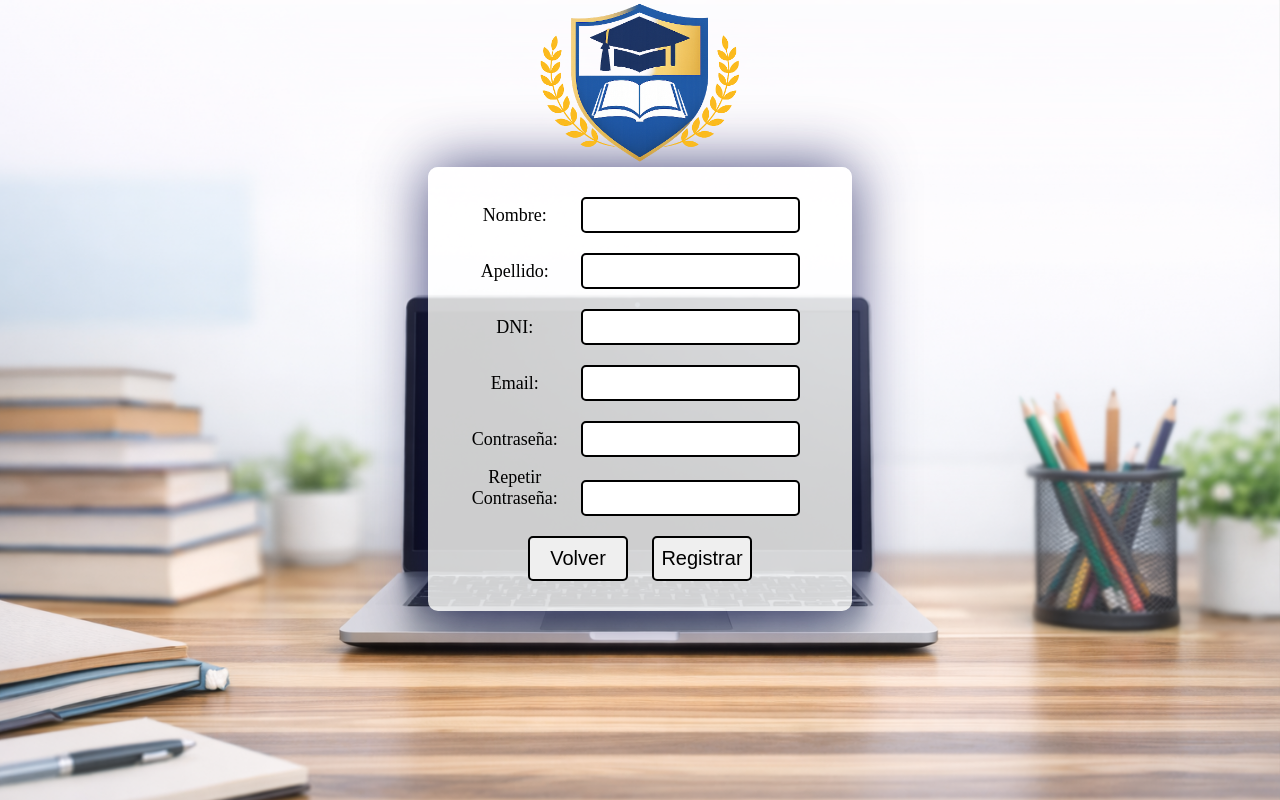
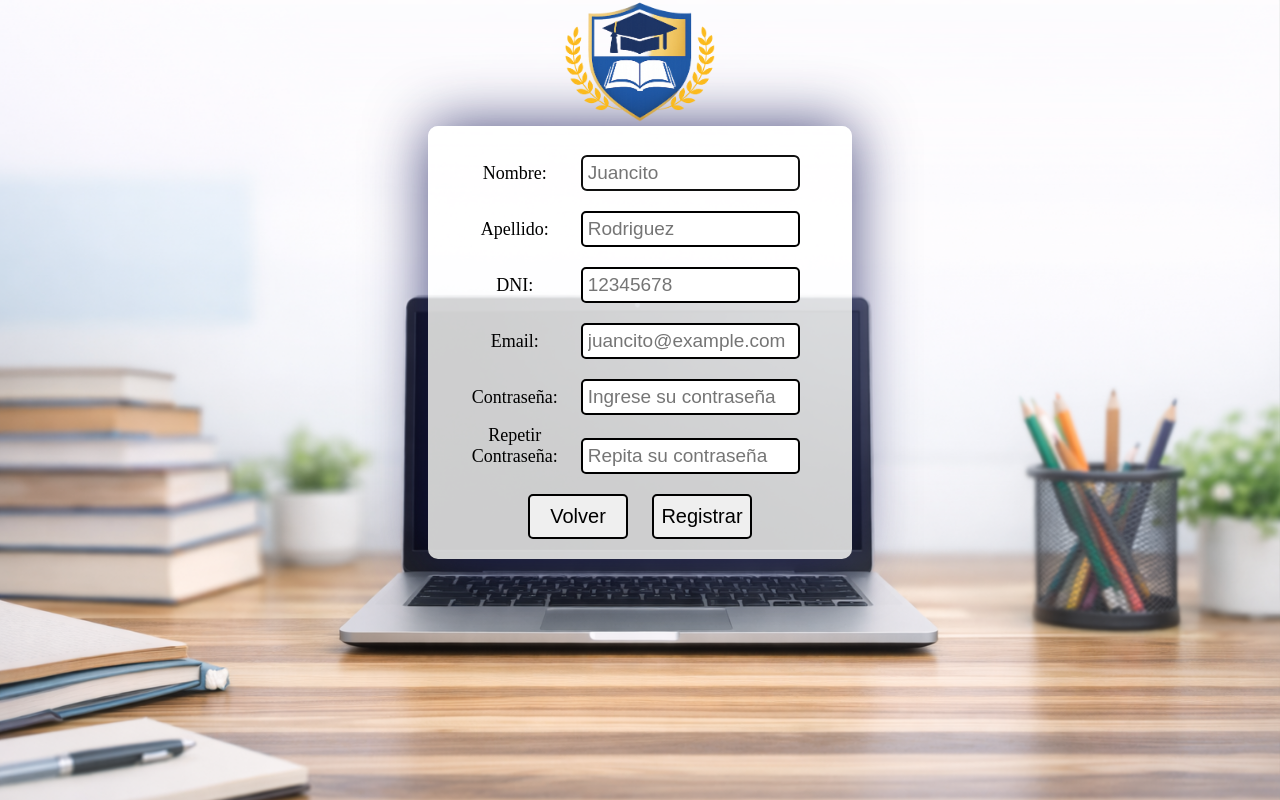
Before and after one commit to Gabriel1406git/Sistema-de-Gestion-Administrativo-Escolar, a PHP site: page /registro.php in a window 1280 px wide. Run offline with PHP 8.4, Linux system fonts and the light colour scheme.

Commit message:
mejore la seguridad del registro para que no se puedan ingresar numeros o caracteres especiales en el nombre y apellido, tambien coloque el mensaje de error dentro de la tarjeta en donde se muetran los formularios

```diff
--- /dev/null
+++ b/cosasquehacer.txt
@@ -0,0 +1,5 @@
+Buenass, pidió mejorar la validaciones al registrarse (que en los nombres no se ingresen números y que en el DNI no se ingresen letras)
+
+También que el recuperar contraseña funcione
+
+Y que la página de docente haga algo
--- a/docente.php
+++ b/docente.php
@@ -3,7 +3,7 @@
 <head>
 <meta charset="UTF-8">
 <meta name="viewport" content="width=device-width, initial-scale=1.0">
-<link rel="stylesheet" href="estilodocente.css">
+<link rel="stylesheet" href="style/estilodocente.css">
 <title>Gestión Docente</title>
 </head>
 <body>
--- a/docentepag2.php
+++ b/docentepag2.php
@@ -3,7 +3,7 @@
 <head>
 <meta charset="UTF-8">
 <meta name="viewport" content="width=device-width, initial-scale=1.0">
-<link rel="stylesheet" href="estilodocente.css">
+<link rel="stylesheet" href="style/estilodocente.css">
 <title>Gestión Docente</title>
 </head>
 <body>
--- a/registro.php
+++ b/registro.php
@@ -6,6 +6,7 @@
   <link rel="stylesheet" href="style/style.css">
   <link rel="icon" type="image/x-icon" href="multimedia/Escudo.png">
   <title>Escuela 24</title>
+
 </head>
 <body>
 <div id="fondoTrasparente"> </div>
@@ -17,23 +18,25 @@
 
 <?php
 require_once 'funciones/funciones.php';
-if ($_SERVER["REQUEST_METHOD"] == "POST") {
+if (isset($_POST['registrar'])) {
   $nombre = $_POST['nombre'];
   $apellido = $_POST['apellido'];
   $dni = $_POST['dni'];
   $email = $_POST['email'];
   $contraseña = $_POST['contraseña'];
   $repetir = $_POST['repetir'];
+  /* verifico si el nombre o apellido contienen números */
+  if (preg_match('/[0-9]/', $nombre) || preg_match('/[0-9]/', $apellido) ) {
+    $mensajeNombreApellido = "<p class='mensaje'>El nombre y apellido no pueden contener números.</p>";
+  }
+
 
   // Validar que las contraseñas coincidan
   if ($contraseña != $repetir) {
-    $mensaje = "<h3>Las contraseñas no coinciden.</h3>";
-
-
+    $mensajeContraseña = "<p class='mensaje'>Las contraseñas no coinciden.</p>";
   } else {
     $exito = alta($nombre, $apellido, $email, $dni, $contraseña) ;
-
-    echo "<div class='exito'><h3>$exito</h3></div>";
+    $mensajeresul = "class='mensaje'><p>$exito</p>";
 
   }
 }
@@ -42,30 +45,40 @@ if ($_SERVER["REQUEST_METHOD"] == "POST") {
 ?>
 
 <div class="tarjeta_registro">
+  <?php
+  if (isset($mensajeresul)) {
+    echo $mensajeresul;
+  }
+  if (isset($mensajeNombreApellido)) {
+    echo $mensajeNombreApellido;
+  }
+  if (isset($mensajeContraseña)) {
+    echo $mensajeContraseña;
+  }
+  ?>
   <form action="#" method="post">
     <div class="campo">
-      <p>Nombre:</p><input type="text" name="nombre" maxlength="15" minlength="3" required><br>
+      <p>Nombre:</p><input type="text" name="nombre" maxlength="15" minlength="3"  pattern="[A-Za-zÁÉÍÓÚáéíóúÑñ\s]+" title="El nombre solo puede contener letras" autofocus placeholder="Juancito" required><br>
     </div>
     <div class="campo">
-      <p>Apellido:</p><input type="text" name="apellido"   maxlength="15" minlength="3" required><br>
+      <p>Apellido:</p><input type="text" name="apellido"   maxlength="15" minlength="3"   pattern="[A-Za-zÁÉÍÓÚáéíóúÑñ\s]+" title="El apellido solo puede contener letras" placeholder="Rodriguez" required><br>
     </div>
     <div class="campo">
-      <p>DNI:</p><input type="number" name="dni"  max="99999999" min="10000000" required><br>
+      <p>DNI:</p><input type="number" name="dni"  max="99999999" min="10000000" title="El DNI debe ser un número de 8 dígitos" placeholder="12345678" required><br>
     </div>
     <div class="campo">
-      <p>Email:</p><input type="email" name="email" maxlength="256" required><br>
+      <p>Email:</p><input type="email" name="email" maxlength="256" title="Ingrese un correo electrónico válido" placeholder="juancito@example.com" required><br>
     </div>
     <div class="campo">
-      <p>Contraseña:</p><input type="password" name="contraseña" maxlength="256" minlength="8" required><br>
+      <p>Contraseña:</p><input type="password" name="contraseña" maxlength="256" minlength="8" title="La contraseña debe tener al menos 8 caracteres" placeholder="Ingrese su contraseña" required><br>
     </div>
     <div class="campo">
-      <?php if (isset($mensaje)) { echo $mensaje; } ?>
-      <p>Repetir Contraseña:</p><input type="password" name="repetir" maxlength="256" minlength="8" required><br>
+      <p>Repetir Contraseña:</p><input type="password" name="repetir" maxlength="256" minlength="8" title="Repita su contraseña" placeholder="Repita su contraseña" required><br>
     </div>
 
     <a href="index.php"><input type="button" value="Volver"></a>
 
-    <input type="submit" value="Registrar">
+    <input type="submit" name="registrar" value="Registrar">
 
 
 
--- a/style/style.css
+++ b/style/style.css
@@ -1,6 +1,15 @@
 #tituloIndex{
     text-align: center;
     top: 0;
+}
+
+.escudo{
+  text-align: center;
+}
+.escudo img{
+  width: 150px;
+  height: auto;
+  margin: 0;
 }
 
 #tituloIndex h1{
@@ -21,11 +30,6 @@
     justify-content: center;
     gap: 20px;
     margin-top: 30px;
-}
-
-#imgIndex img{
-    width: 25%;
-    height: auto;
 }
 
 #botonesIndex{
@@ -113,14 +117,7 @@ height: 100vh ;
 object-fit: cover;
 z-index: -1;
 }
-.escudo{
-  text-align: center;
-}
-.escudo img{
-  width: 200px;
-  height: auto;
-  margin: 0;
-}
+
 
 .tarjeta_registro{
   height: auto;
@@ -128,6 +125,8 @@ z-index: -1;
   margin: auto;
   background-color: rgba(255, 255, 255, 0.8);
   padding: 20px;
+  padding-top: 19px;
+  padding-bottom: 10px;
   border-radius: 10px;
   box-shadow: 0 0 60px rgba(24, 26, 91, 0.8);
   text-align: center;
@@ -164,16 +163,8 @@ z-index: -1;
   font-size: 19px;
 }
 
-
-.exito {
-  display: flex;              /* activa flexbox */
-  justify-content: center;    /* centra horizontalmente */
-  align-items: center;        /* centra verticalmente *//* dale altura para que se note */
+.mensaje {
+  font-size: 20px;
   margin: 0;
   padding: 0;
 }
-
-.exito p {
-  margin: 0;
-  padding: 0;
-}
```
Also changed, not shown: baseDatos/DBsistema.sql (+2 -5 lines), index.php (+9 -5 lines).
